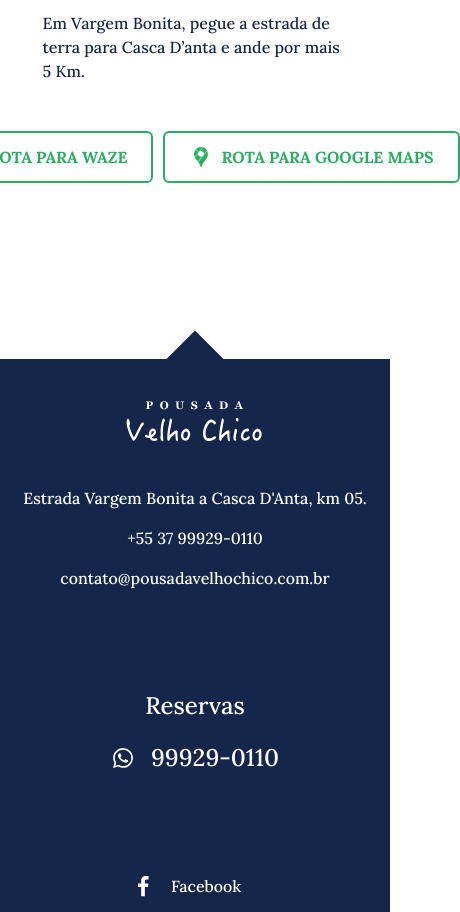
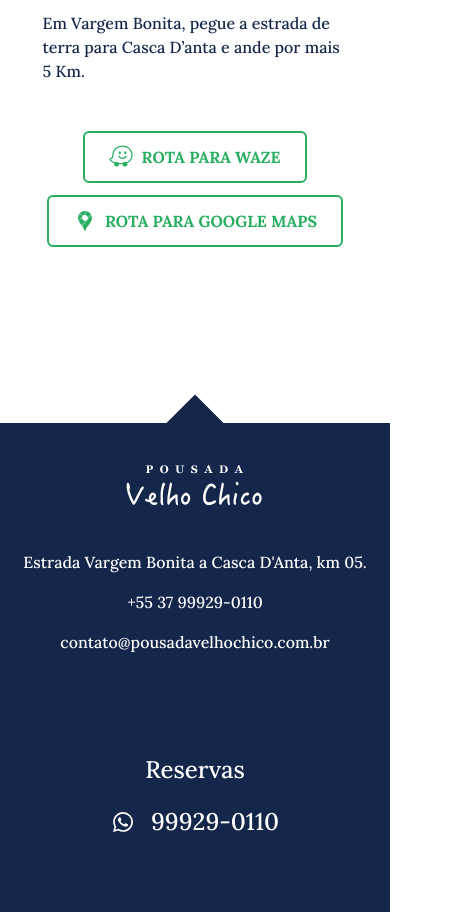
Before and after one commit to alandbh/velhochico, a Next.js app: page /contato in a window 390 px wide. Shown: the part 1140-2052 px from the top of the page, 460 px wide, since content can reach past the window. Built offline with nearby package versions, Linux system fonts and the light colour scheme; a web font is replaced by a local one.

Commit message:
Fixing responsiveness

```diff
--- a/app/contato/page.tsx
+++ b/app/contato/page.tsx
@@ -59,16 +59,16 @@ export default function Contato() {
                             </Content>
                         </Article>
 
-                        <div className="flex w-full justify-center gap-x-[10px]">
+                        <div className="flex w-full justify-center max-md:items-center gap-3 max-md:flex-col">
                             <Button
                                 text="ROTA PARA WAZE"
                                 icon={<Waze color="#27AE60" />}
-                                href="https://wa.me/553799290110"
+                                href="https://www.waze.com/en/live-map/directions/br/mg/pousada-velho-chico?place=ChIJgwC0pT1MsZQRfilMKgLNysw"
                             />
                             <Button
                                 text="ROTA PARA GOOGLE MAPS"
                                 icon={<IconGoogleMaps color="#27AE60" />}
-                                href="https://wa.me/553799290110"
+                                href="https://maps.app.goo.gl/8Ue5T1nusoymfQMf7"
                             />
                         </div>
                     </div>
```
